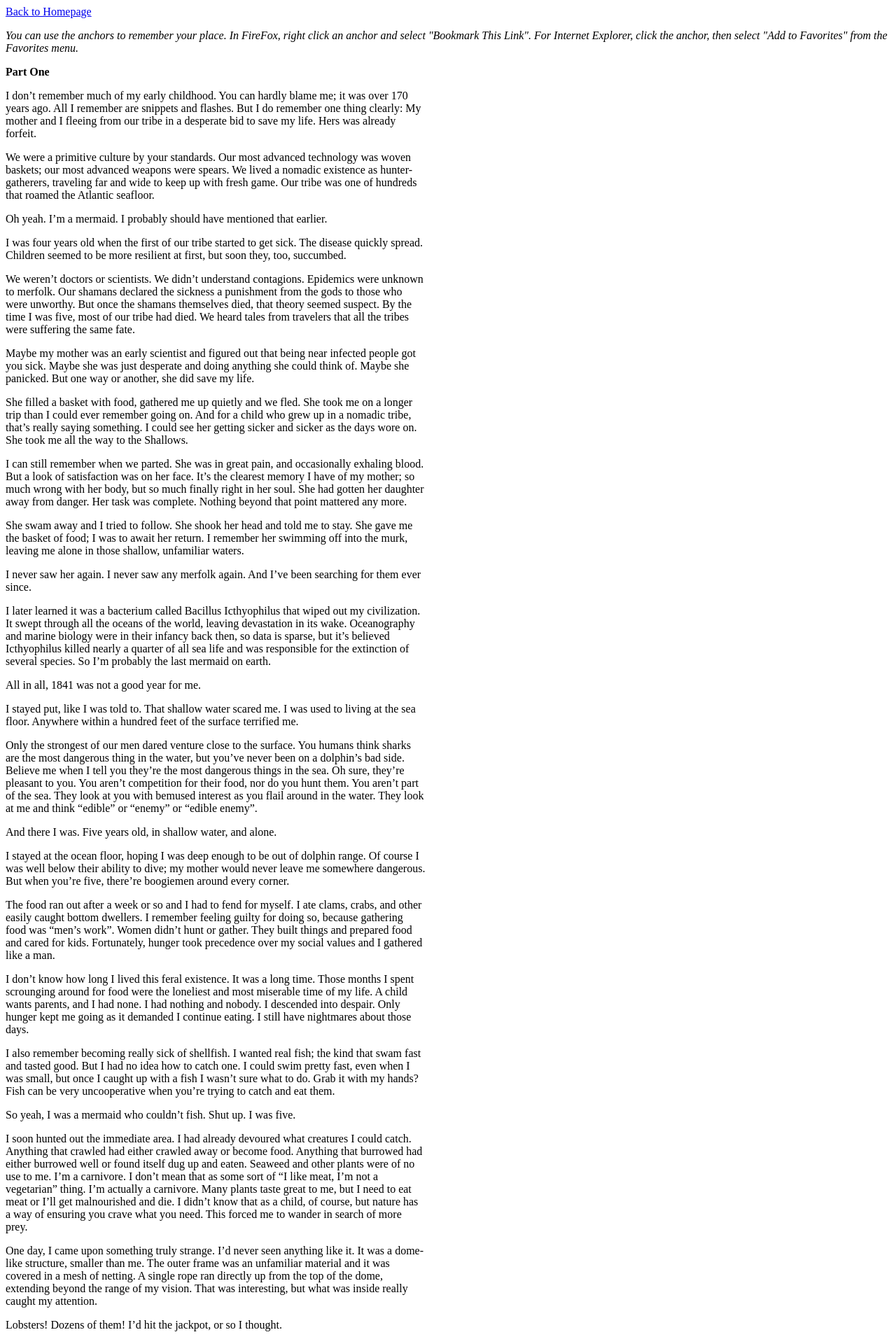
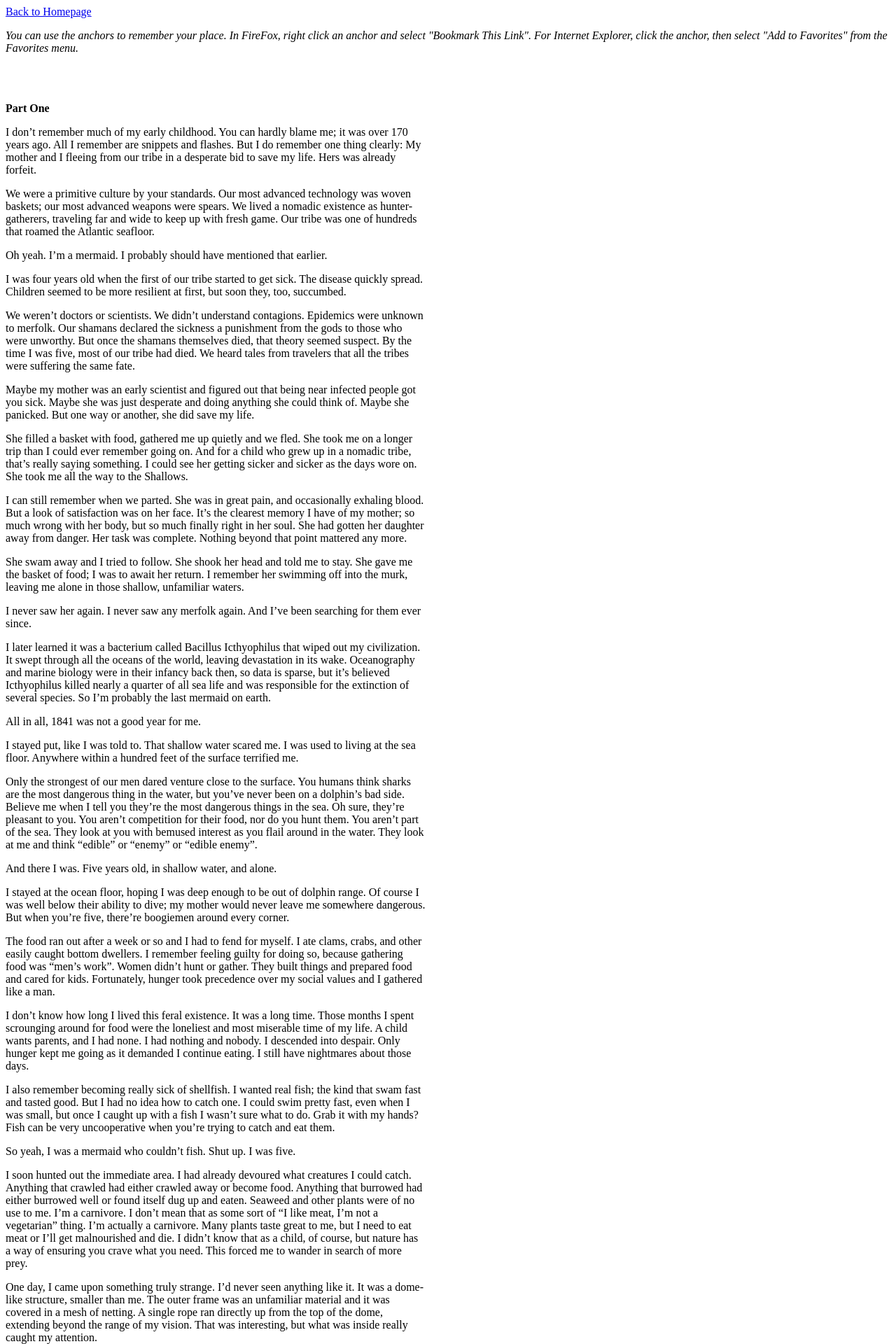
Before and after one commit to 0x000m/old, a Jekyll site: the page built from test.md, in a window 1280 px wide. Shown: the top 1920 px of the page at 70% size. Built offline with Jekyll 4.4.1, drawn with Linux system fonts in a browser that asks for light colours.

Commit message:
Update page.html

```diff
--- a/_layouts/page.html
+++ b/_layouts/page.html
@@ -6,7 +6,7 @@ layout: default
 
  {% if page.teaser %}
       <p><em>{{ page.teaser }}</em></p>
-  {% endif %}
+  {% endif %}<br><br>
 
 <main>
     {{content}}
```
